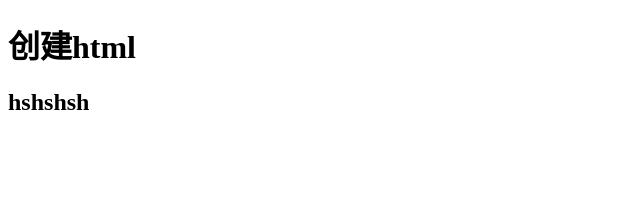
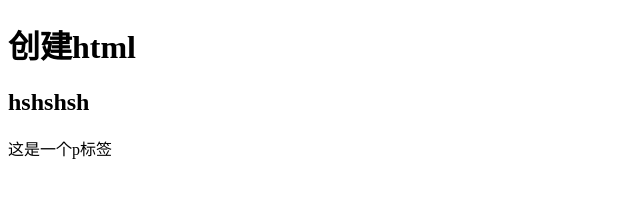
Before and after one commit to wjl9972/git-demo, a plain HTML site: page index.html in a window 1280 px wide. Shown: the whole page, without its empty margins (0-640 px from the left). Drawn offline with Linux system fonts and the light colour scheme.

Commit message:
最新版在发展中

```diff
--- a/index.html
+++ b/index.html
@@ -10,6 +10,8 @@
     <div>
         <h1>创建html</h1>
         <h2>hshshsh</h2>
+        <P>这是一个p标签</P>
+
     </div>
 </body>
 </html>
```
